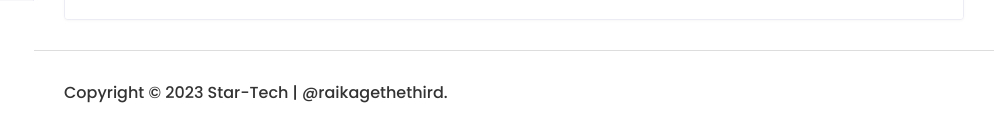
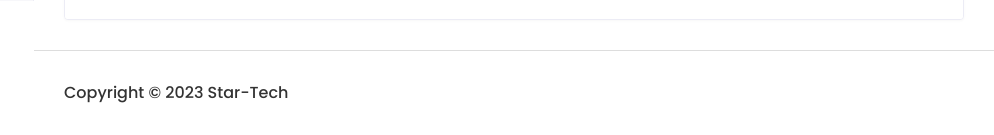
Before and after one commit to LeonardoRubuz/startech, a Django app: page /add-profile/ in a window 1280 px wide. Shown: the part 799-934 px from the top of the page, without its empty margins (286-1280 px from the left). Run offline with Django 4.2, Linux system fonts and the light colour scheme; a user stored in the database is signed in; data comes from the database, SQL or seed files in the repository; both versions use the stored data as it was after the commit; some libraries are stand-ins or nearby versions.

Commit message:
Retrait du username Instagram

```diff
--- a/templates/admin/base_admin.html
+++ b/templates/admin/base_admin.html
@@ -150,7 +150,7 @@
 
             {% endblock content %}
             <footer>
-               <p>Copyright © 2023 Star-Tech | @raikagethethird.</p>
+               <p>Copyright © 2023 Star-Tech</p>
             </footer>
          </div>
       </div>
```
Also changed, not shown: db.sqlite3.
